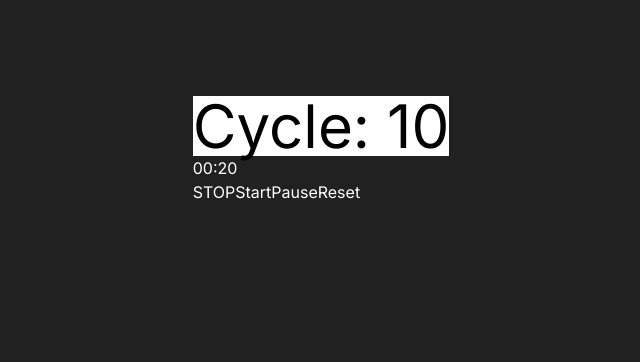
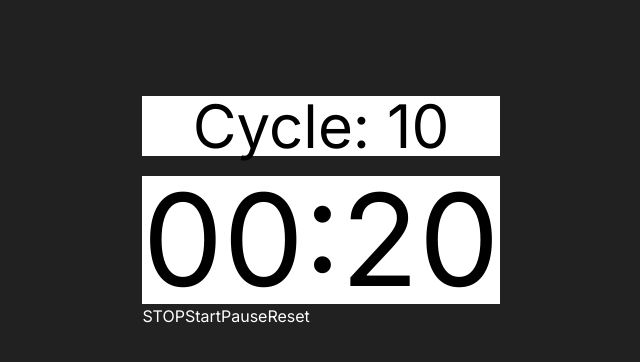
Before and after one commit to shiquan35/pomodoro-timer, a Next.js app: page / in a window 1280 px wide. Shown: the top 362 px of the page, without its empty margins (319-959 px from the left). Built offline with nearby package versions, Linux system fonts and the light colour scheme.

Commit message:
displayTime component

```diff
--- /dev/null
+++ b/app/(container)/(components)/DisplayTimer.tsx
@@ -0,0 +1,15 @@
+import React from "react";
+
+type DisplayTimerProps = {
+  displayTime: string;
+};
+
+const DisplayTimer: React.FC<DisplayTimerProps> = ({ displayTime }) => {
+  return (
+    <div className="bg-white flex justify-center mt-5">
+      <span className="text-black text-6xl md:text-9xl">{displayTime}</span>
+    </div>
+  );
+};
+
+export default DisplayTimer;
--- a/app/(container)/Container.tsx
+++ b/app/(container)/Container.tsx
@@ -2,6 +2,7 @@
 import { useState, useEffect } from "react";
 import { Badge } from "@chakra-ui/react";
 import DisplayCycle from "./(components)/DisplayCycle";
+import DisplayTimer from "./(components)/DisplayTimer";
 
 type WorkState = "WORK" | "PAUSE" | "STOP" | "BREAK";
 
@@ -70,8 +71,7 @@ function Container() {
     <>
       <div className="flex flex-col">
         <DisplayCycle cycleNumber={cycle} />
-        <span className="timer-display text-white">{displayTime}</span>
-
+        <DisplayTimer displayTime={displayTime} />
         <div className="flex">
           <span className="text-white">{workState}</span>
 
```
